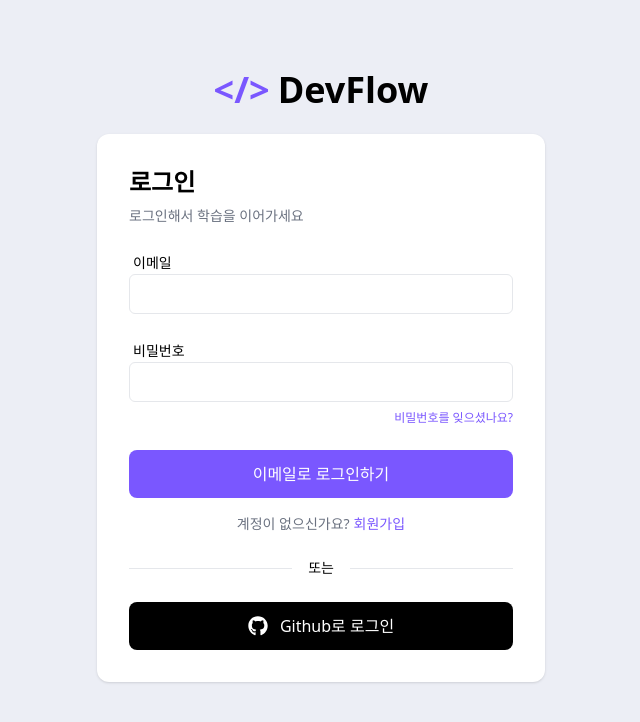
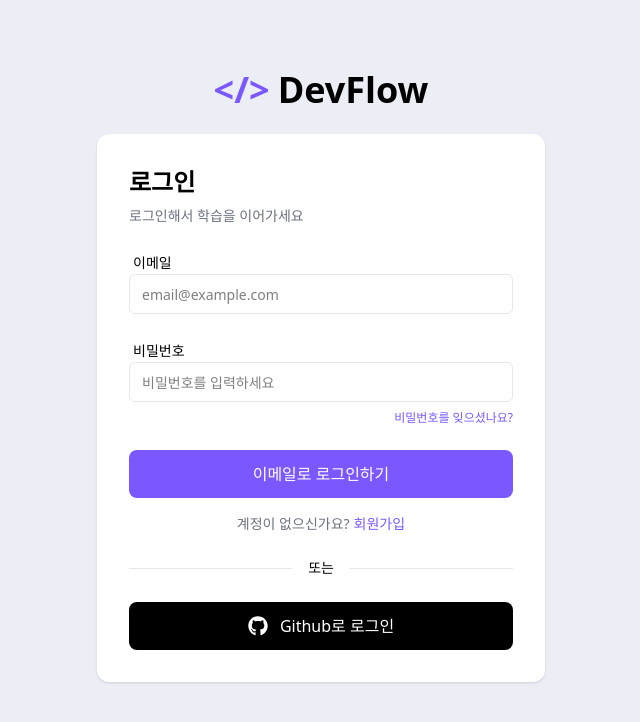
Before and after one commit to DeveloperBlog-Devflow/devflow, a Next.js app: page /login in a window 1280 px wide. Shown: the top 722 px of the page, without its empty margins (319-959 px from the left). Built offline with nearby package versions, Linux system fonts and the light colour scheme; no server answers.

Commit message:
feat: 로그인 기능 구현

```diff
--- a/components/auth/LoginForm.tsx
+++ b/components/auth/LoginForm.tsx
@@ -7,16 +7,23 @@
 import { auth } from '@/lib/firebase';
 import {
   GithubAuthProvider,
+  signInWithEmailAndPassword,
   signInWithPopup,
   UserCredential,
 } from 'firebase/auth';
 import { useRouter } from 'next/navigation';
+import { useState } from 'react';
 
 type LoginFormProps = {
   handleOpenModal: () => void;
+  handleSubmit: () => void;
 };
 
 const LoginForm = ({ handleOpenModal }: LoginFormProps) => {
+  const [email, setEmail] = useState('');
+  const [password, setPassword] = useState('');
+  const [error, setError] = useState('');
+
   const router = useRouter();
 
   const githubProvider = new GithubAuthProvider();
@@ -29,19 +36,59 @@
       const user = result.user;
       console.log('로그인 성공 : ', user);
       router.push('/main');
-    } catch (error: unknown) {
-      if (error instanceof Error) {
-        console.log('로그인 에러 : ', error.message);
+    } catch (err: unknown) {
+      if (err instanceof Error) {
+        console.log('로그인 에러 : ', err.message);
       }
     }
   };
 
+  // 이메일 로그인 메서드
+  const handleSubmit = async (e: React.FormEvent<HTMLFormElement>) => {
+    e.preventDefault();
+    setError('');
+
+    // 유효성 검사
+    if (!email || !password) {
+      setError('이메일과 비밀번호를 모두 입력해주세요.');
+      return;
+    }
+
+    try {
+      const userCredential = await signInWithEmailAndPassword(
+        auth,
+        email,
+        password
+      );
+      console.log('로그인 성공!', userCredential.user);
+    } catch (err) {
+      console.error('로그인 에러:', err);
+      setError('이메일 또는 비밀번호가 잘못되었습니다.');
+    }
+  };
+
   return (
-    <>
+    <form onSubmit={handleSubmit}>
       <div className="space-y-6">
-        <FormField id="email" label="이메일" type="email" />
-        <FormField id="password" label="비밀번호" type="password" />
+        <FormField
+          id="email"
+          label="이메일"
+          type="email"
+          value={email}
+          onChange={(e) => setEmail(e.target.value)}
+          placeholder="email@example.com"
+        />
+        <FormField
+          id="password"
+          label="비밀번호"
+          type="password"
+          value={password}
+          onChange={(e) => setPassword(e.target.value)}
+          placeholder="비밀번호를 입력하세요"
+        />
       </div>
+
+      {error && <p className="mt-2 text-sm text-red-500">{error}</p>}
 
       <button
         type="button"
@@ -50,7 +97,9 @@
       >
         비밀번호를 잊으셨나요?
       </button>
-      <Button className="mt-6"> 이메일로 로그인하기</Button>
+      <Button className="mt-6" type="submit">
+        이메일로 로그인하기
+      </Button>
 
       <p className="text-text-sub mt-4 text-center text-sm">
         계정이 없으신가요?
@@ -67,11 +116,11 @@
         <div className="bg-border h-px flex-1" />
       </div>
 
-      <Button variant="github">
+      <Button variant="github" onClick={handleGithubLogin}>
         <FaGithub className="text-xl" />
-        <span onClick={handleGithubLogin}>Github로 로그인</span>
+        <span>Github로 로그인</span>
       </Button>
-    </>
+    </form>
   );
 };
 
```
